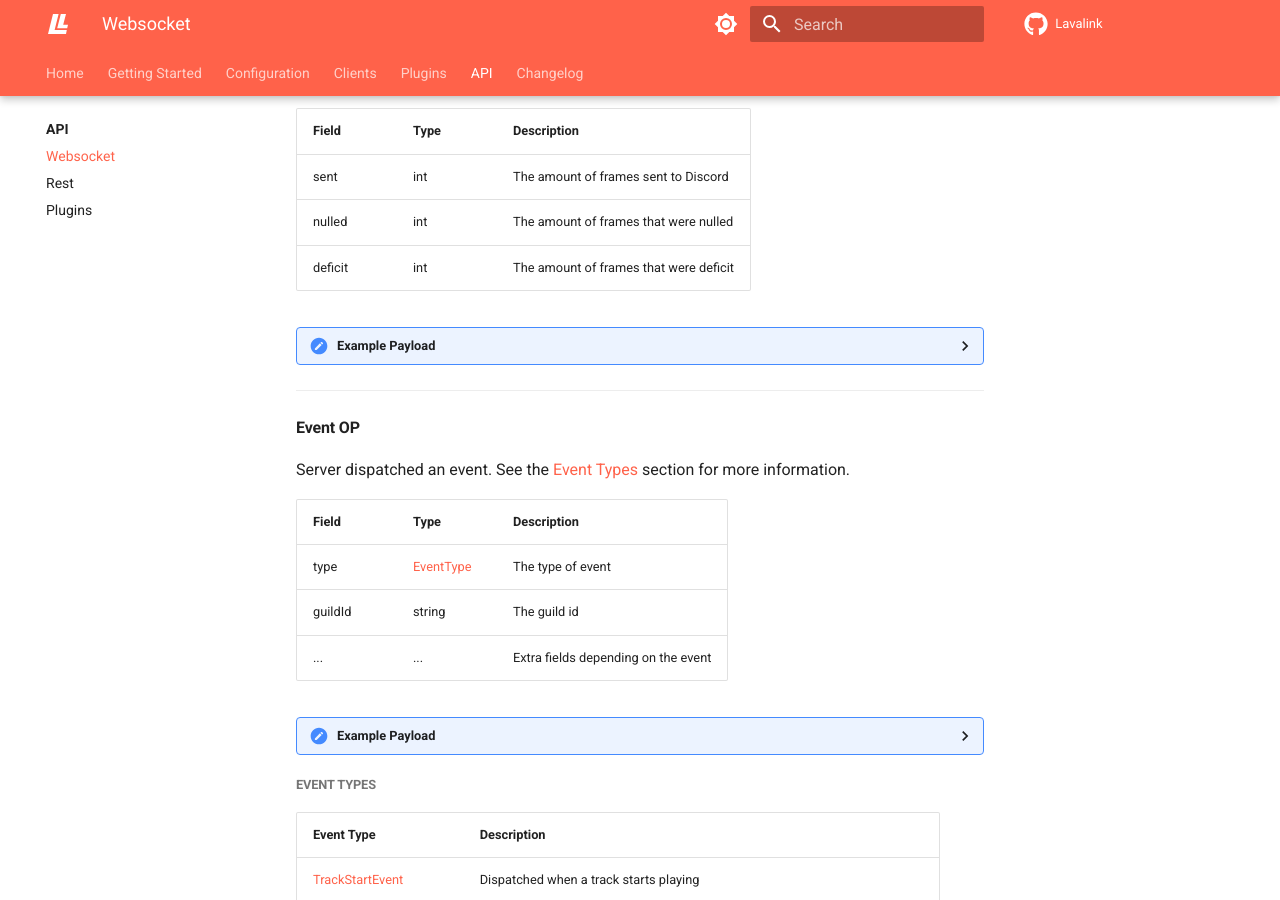
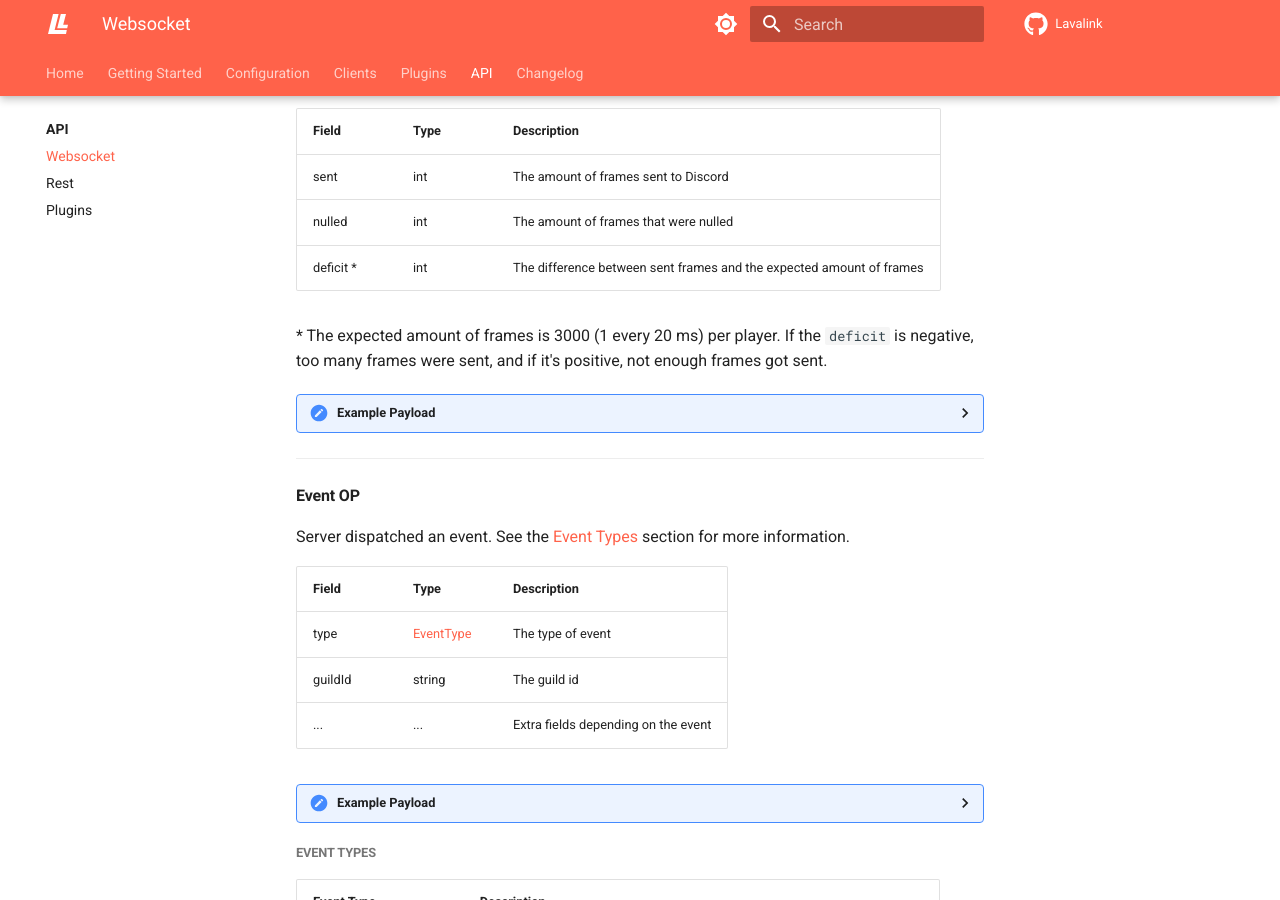
Before and after one commit to lavalink-devs/Lavalink, an MkDocs documentation site: the page built from docs/api/websocket.md, in a window 1280 px wide and 900 px high, scrolled down 3418 px. Built offline with MkDocs 1.6.1 and Material for MkDocs 9.7.7, drawn with Linux system fonts in a browser that asks for light colours; plug-ins that fetch from the network failed and are left out; comment, search, counter and statistics services are not loaded; part of the change alters nothing that is shown; some of the changed text lies outside the part shown.

Commit message:
add https://github.com/lavalink-devs/Lavalink/commit/9d6f2edb34d1fe5b5d3c6c67c55045b56b3cc847

````diff
--- a/docs/api/websocket.md
+++ b/docs/api/websocket.md
@@ -116,7 +116,7 @@ Dispatched every x seconds (configurable in `application.yml`) with the current
 
 #### Stats OP
 
-A collection of stats sent every minute.
+A collection of statistics sent every minute.
 
 ##### Stats Object
 
@@ -148,11 +148,13 @@ A collection of stats sent every minute.
 
 ##### Frame Stats
 
-| Field   | Type | Description                            |
-|---------|------|----------------------------------------|
-| sent    | int  | The amount of frames sent to Discord   |
-| nulled  | int  | The amount of frames that were nulled  |
-| deficit | int  | The amount of frames that were deficit |
+| Field     | Type | Description                                                          |
+|-----------|------|----------------------------------------------------------------------|
+| sent      | int  | The amount of frames sent to Discord                                 |
+| nulled    | int  | The amount of frames that were nulled                                |
+| deficit * | int  | The difference between sent frames and the expected amount of frames |
+
+\* The expected amount of frames is 3000 (1 every 20 ms) per player. If the `deficit` is negative, too many frames were sent, and if it's positive, not enough frames got sent.
 
 <details>
 <summary>Example Payload</summary>
@@ -175,9 +177,9 @@ A collection of stats sent every minute.
     "lavalinkLoad": 0.5
   },
   "frameStats": {
-    "sent": 123456789,
-    "nulled": 123456789,
-    "deficit": 123456789
+    "sent": 6000,
+    "nulled": 10,
+    "deficit": -3010
   }
 }
 ```
````
